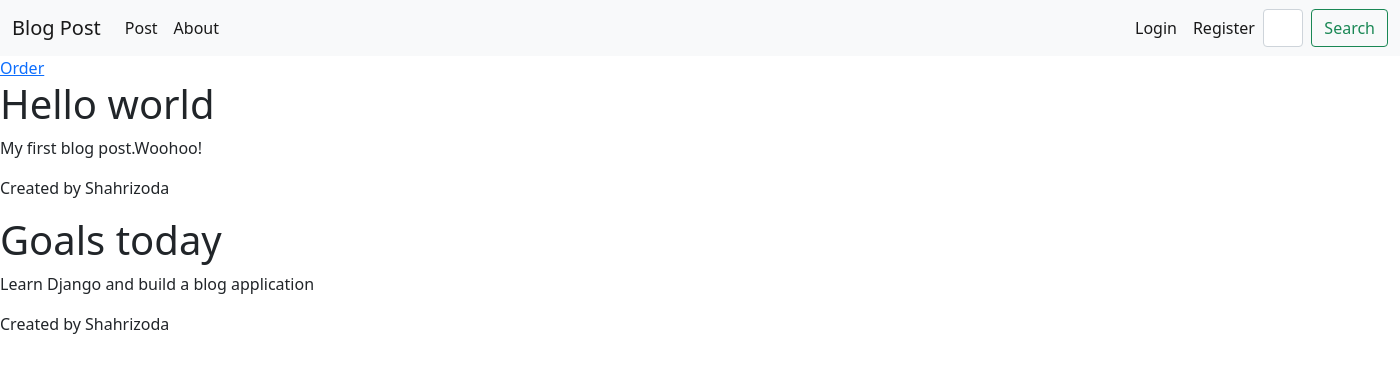
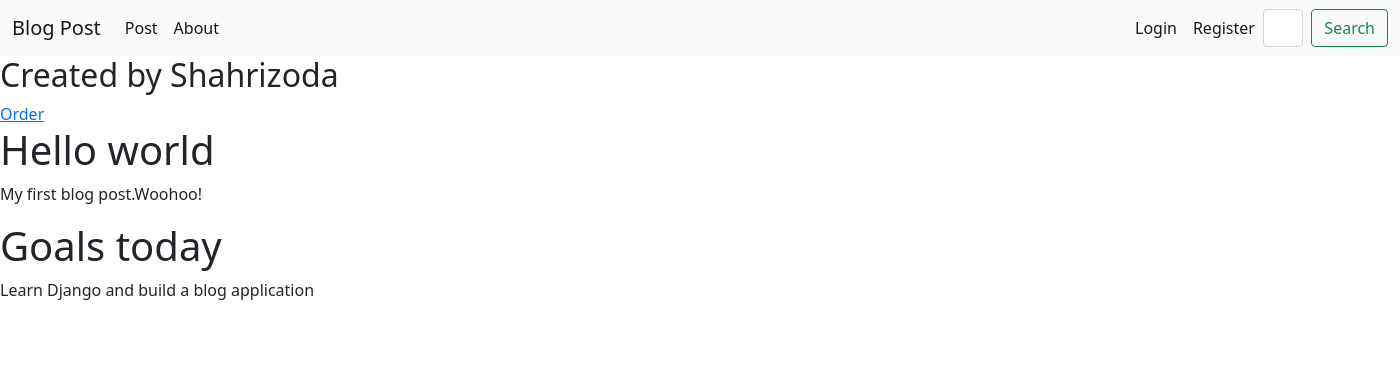
Before and after one commit to Shahrizoda888/chapter_5, a Django app: page / in a window 1400 px wide. Shown: the top 373 px of the page. Run offline with Django 3.2, Linux system fonts and the light colour scheme; data comes from the database, SQL or seed files in the repository; some libraries are stand-ins or nearby versions.

Commit message:
change to h2 tag

```diff
--- a/templates/base.html
+++ b/templates/base.html
@@ -46,6 +46,10 @@
 </nav>
 <body>
 
+<footer>
+<h2>Created by Shahrizoda</h2>
+</footer>
+
 {% block content %}
 
 
--- a/templates/index.html
+++ b/templates/index.html
@@ -7,7 +7,7 @@
 {% for posts in post %}
 <h1>{{posts.title}}</h1>
 <p>{{posts.body}}</p>
-<p>Created by Shahrizoda</p>
+
 {% endfor %}
 
 {% endblock content %}
--- a/templates/order_list.html
+++ b/templates/order_list.html
@@ -6,7 +6,7 @@
 {% for posts in order_post %}
 <h1>{{posts.title}}</h1>
 <p>{{posts.body}}</p>
-<p>Created by Shahrizoda</p>
+
 {% endfor %}
 
 
```
